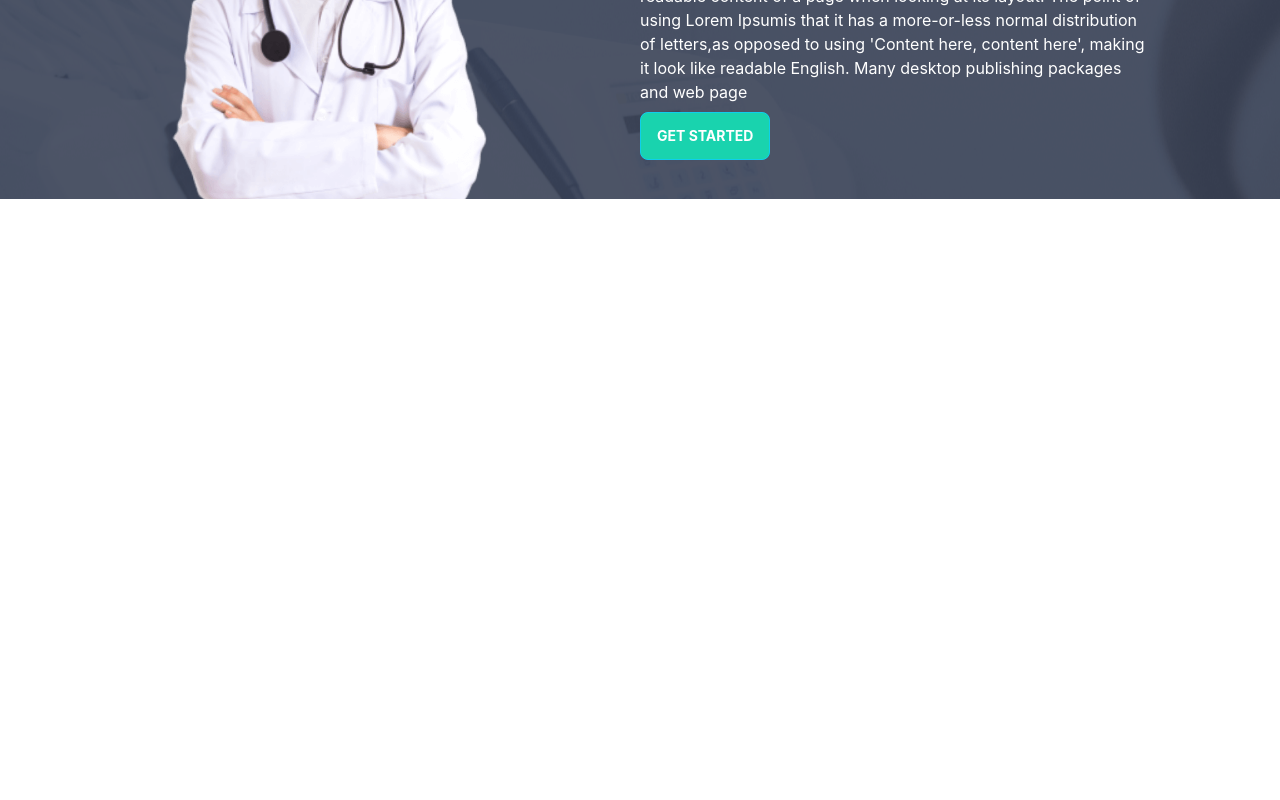
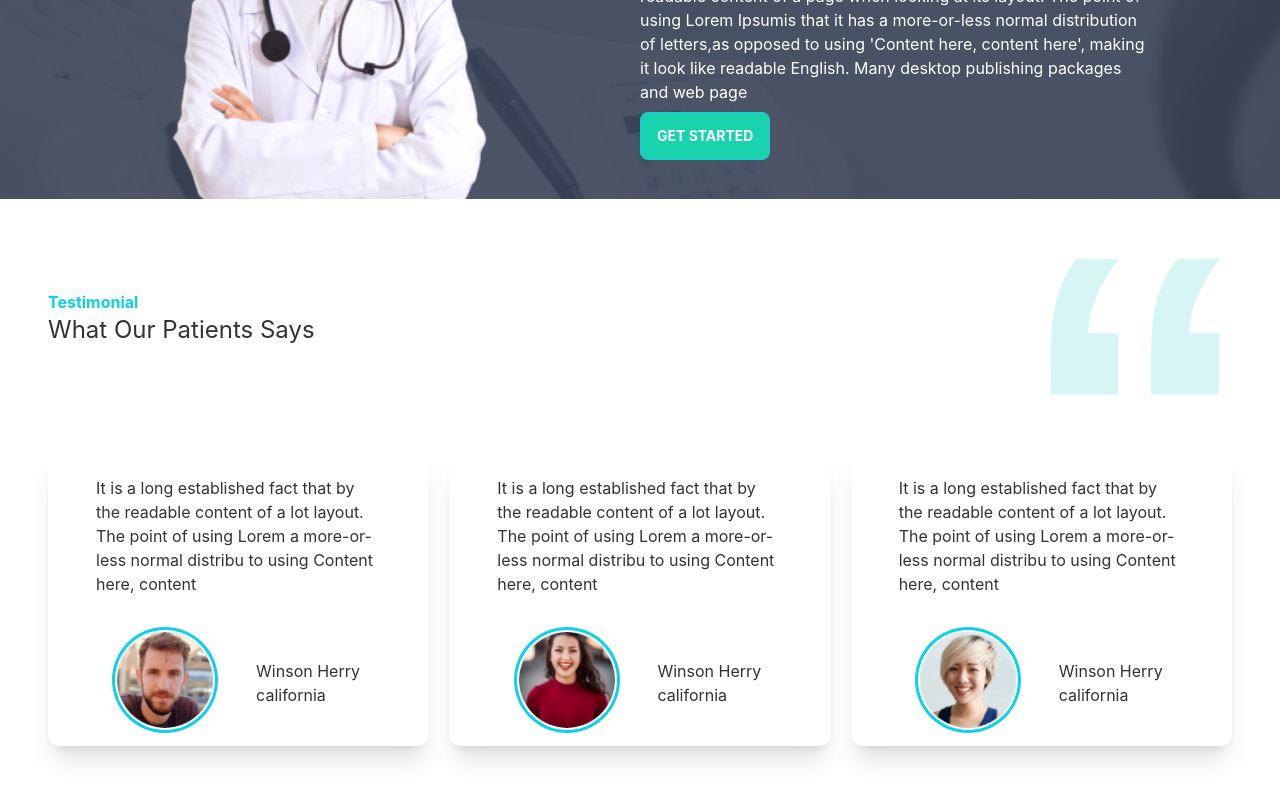
Before and after one commit to Noor-26/Doctor-s-portal, a React (Create React App) app: page / in a window 1280 px wide. Shown: the part 2718-3518 px from the top of the page. Before the commit the page ends 2957 px from the top, so only its background shows below. Built offline with nearby package versions, Linux system fonts and the light colour scheme.

Commit message:
testimonial section created

```diff
--- a/package.json
+++ b/package.json
@@ -12,6 +12,7 @@
     "react-router-dom": "^6.3.0",
     "react-scripts": "5.0.0",
     "recharts": "^2.1.9",
+    "swiper": "^8.1.5",
     "web-vitals": "^2.1.4"
   },
   "scripts": {
--- a/public/index.html
+++ b/public/index.html
@@ -39,5 +39,6 @@
       To begin the development, run `npm start` or `yarn start`.
       To create a production bundle, use `npm run build` or `yarn build`.
     -->
+
   </body>
 </html>
--- a/src/Components/Home/Home/Home.js
+++ b/src/Components/Home/Home/Home.js
@@ -3,6 +3,7 @@ import Appointment from '../Appointment/Appointment';
 import Banner from '../Banner/Banner';
 import Info from '../Info/Info';
 import Services from '../Services/Services';
+import Testimonial from '../Testimonial/Testimonial';
 import Treatment from '../Treatment/Treatment';
 
 const Home = () => {
@@ -15,6 +16,7 @@ const Home = () => {
             <Treatment/>
             </div>
             <Appointment/>
+            <Testimonial/>
         </div>
     );
 };
--- /dev/null
+++ b/src/Components/Home/Testimonial/Testimonial.js
@@ -0,0 +1,56 @@
+import React from 'react'
+import quote from '../../../images/icons/quote.svg'
+import people1 from '../../../images/images/people1.png'
+import people2 from '../../../images/images/people2.png'
+import people3 from '../../../images/images/people3.png'
+import Testimonialcard from './Testimonialcard/Testimonialcard'
+
+
+
+export default function Testimonial() {
+    const reviews = [
+        {
+            id:1,
+            name:"Winson Herry",
+            img:people1,
+            location:"california",
+            client_review:"It is a long established fact that by the readable content of a lot layout. The point of using Lorem a more-or-less normal distribu to using Content here, content"
+        },
+        {
+            id:2,
+            name:"Winson Herry",
+            img:people2,
+            location:"california",
+            client_review:"It is a long established fact that by the readable content of a lot layout. The point of using Lorem a more-or-less normal distribu to using Content here, content"
+        },  {
+            id:3,
+            name:"Winson Herry",
+            img:people3,
+            location:"california",
+            client_review:"It is a long established fact that by the readable content of a lot layout. The point of using Lorem a more-or-less normal distribu to using Content here, content"
+        },
+    ]
+  return (
+    <div className='px-12'>
+        <div>
+            <div className='flex justify-between items-center'>
+                <div>
+                    <h3 className='text-primary font-bold'>Testimonial</h3>
+                    <h3 className='text-2xl'>What Our Patients Says</h3>
+
+                </div>
+                <div>
+                    <img src={quote} alt="" className='w-24 lg:w-48' />
+                </div>
+            </div>
+
+            <div className='grid grid-cols-1 md:grid-cols-2 lg:grid-cols-3 gap-5 my-14'>
+        {
+            reviews.map(review => <Testimonialcard review={review}/>)
+        }
+            </div>
+
+        </div>
+    </div>
+  )
+}
--- /dev/null
+++ b/src/Components/Home/Testimonial/Testimonialcard/Testimonialcard.js
@@ -0,0 +1,28 @@
+import React from 'react'
+
+export default function Testimonialcard({review}) {
+    const {name,img,location,client_review} = review
+  return (
+    <div className='px-12 shadow-xl rounded-xl'>
+        <div className='my-6 '>
+            <p>{client_review}</p>
+        </div>
+
+        <div className='flex items-center justify-around'>
+            <div className='my-3 '>
+            <div class="avatar ">
+  <div class="w-24 rounded-full ring ring-primary ring-offset-base-100 ring-offset-2">
+    <img src={img} />
+  </div>
+</div>
+            </div>
+            <div>
+            <p>{name}</p>
+            <p>{location}</p>
+            </div>
+        </div>
+
+
+    </div>
+  )
+}
```
Also changed, not shown: src/images/icons/phone.svg (deleted), 1 other file (tests, documents, lock files or other folders).
